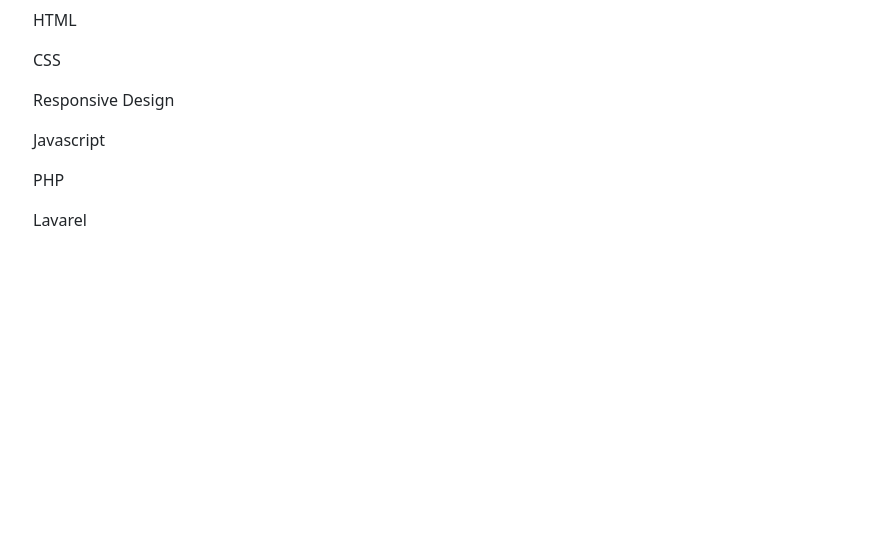
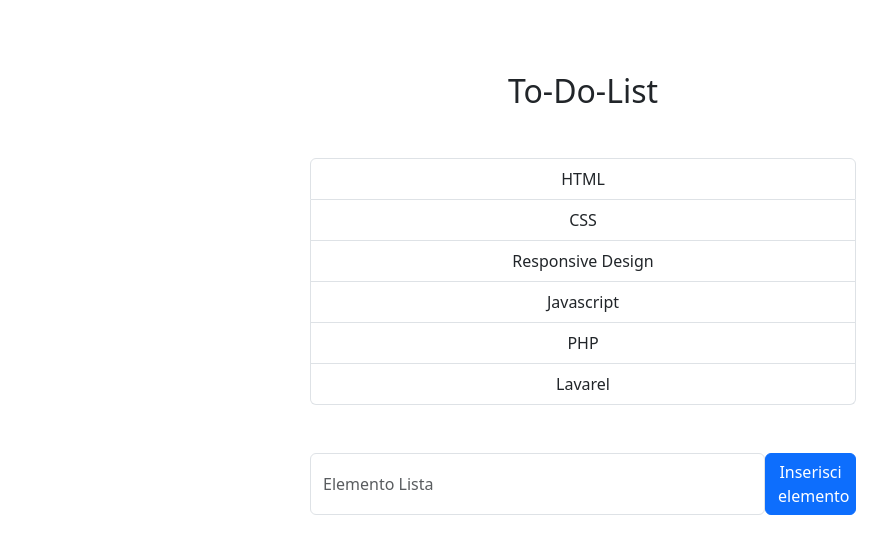
Before and after one commit to ldm0805/php-todo-list-json, a PHP site: page / in a window 1280 px wide. Shown: the top 554 px of the page, without its empty margins (57-944 px from the left). Run offline with PHP 8.4, Linux system fonts and the light colour scheme; some libraries are stand-ins or nearby versions.

Commit message:
Aggiunta personalizzazione css, aggiunti input e bottone per l'inserimento degli elementi

```diff
--- a/index.php
+++ b/index.php
@@ -1,5 +1,6 @@
 <!DOCTYPE html>
 <html lang="en">
+
 <head>
     <meta charset="UTF-8">
     <meta http-equiv="X-UA-Compatible" content="IE=edge">
@@ -10,20 +11,27 @@
     <link href="https://cdn.jsdelivr.net/npm/bootstrap@5.3.0-alpha1/dist/css/bootstrap.min.css" rel="stylesheet" integrity="sha384-GLhlTQ8iRABdZLl6O3oVMWSktQOp6b7In1Zl3/Jr59b6EGGoI1aFkw7cmDA6j6gD" crossorigin="anonymous">
     <title>Document</title>
 </head>
+
 <body>
     <div id="app">
         <div class="container">
-            <div class="row">
-                <div class="col-12">
-                    <ul class="list-unstyled">
-                        <li class="p-2 border-solid-grey" v-for="todo in todoList">
+            <div class="row d-flex justify-content-center mt-4">
+                <div class="col-6">
+                    <h2 class="text-center my-5">To-Do-List</h2>
+                    <ul class="list-unstyled list-group text-center">
+                        <li class="p-2 list-group-item" v-for="todo in todoList">
                             {{todo.language}}
                         </li>
                     </ul>
+                    <div class="col-12 mt-5 d-flex">
+                        <input type="text" v-model="language" placeholder="Elemento Lista" class="form-control">
+                        <button class="btn btn-primary col-2" @click="addToDoItem">Inserisci elemento</button>
+                    </div>
                 </div>
             </div>
         </div>
     </div>
-        <script src="./js/script.js"></script>
+    <script src="./js/script.js"></script>
 </body>
+
 </html>
```
